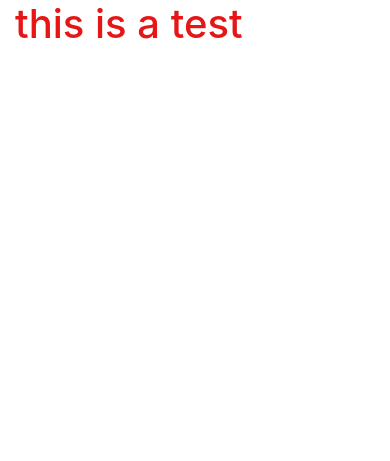
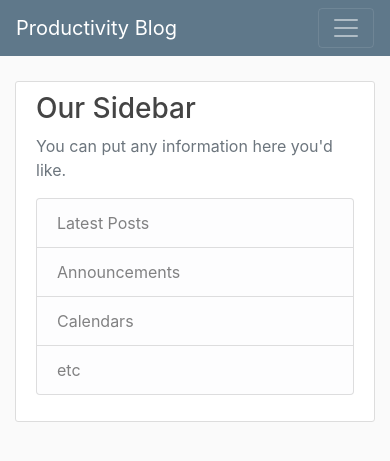
Before and after one commit to HamedPoorgholam/DjangoBlog, a Django app: page / in a window 390 px wide. Shown: the top 461 px of the page. Run offline with Django 4.2, Linux system fonts and the light colour scheme; some libraries are stand-ins or nearby versions.

Commit message:
snippets and main styling added

```diff
--- a/blog/static/blog/main.css
+++ b/blog/static/blog/main.css
@@ -1,4 +1,84 @@
-h1{
-    color: #e61616;
+body {
+  background: #fafafa;
+  color: #333333;
+  margin-top: 5rem;
+}
 
-  }
+h1, h2, h3, h4, h5, h6 {
+  color: #444444;
+}
+
+ul {
+  margin: 0;
+}
+
+.bg-steel {
+  background-color: #5f788a;
+}
+
+.site-header .navbar-nav .nav-link {
+  color: #cbd5db;
+}
+
+.site-header .navbar-nav .nav-link:hover {
+  color: #ffffff;
+}
+
+.site-header .navbar-nav .nav-link.active {
+  font-weight: 500;
+}
+
+.content-section {
+  background: #ffffff;
+  padding: 10px 20px;
+  border: 1px solid #dddddd;
+  border-radius: 3px;
+  margin-bottom: 20px;
+}
+
+.article-title {
+  color: #444444;
+}
+
+a.article-title:hover {
+  color: #428bca;
+  text-decoration: none;
+}
+
+.article-content {
+  white-space: pre-line;
+}
+
+.article-img {
+  height: 65px;
+  width: 65px;
+  margin-right: 16px;
+}
+
+.article-metadata {
+  padding-bottom: 1px;
+  margin-bottom: 4px;
+  border-bottom: 1px solid #e3e3e3
+}
+
+.article-metadata a:hover {
+  color: #333;
+  text-decoration: none;
+}
+
+.article-svg {
+  width: 25px;
+  height: 25px;
+  vertical-align: middle;
+}
+
+.account-img {
+  height: 125px;
+  width: 125px;
+  margin-right: 20px;
+  margin-bottom: 16px;
+}
+
+.account-heading {
+  font-size: 2.5rem;
+}
--- a/blog/templates/blog/base.html
+++ b/blog/templates/blog/base.html
@@ -12,10 +12,49 @@
         <title>Productivity Blog</title>
       </head>
 <body>
-    <div class="container">
-    {% block content %}{% endblock %}
-    </div>
 
+    <header class="site-header">
+        <nav class="navbar navbar-expand-md navbar-dark bg-steel fixed-top">
+          <div class="container">
+            <a class="navbar-brand mr-4" href="/">Productivity Blog</a>
+            <button class="navbar-toggler" type="button" data-toggle="collapse" data-target="#navbarToggle" aria-controls="navbarToggle" aria-expanded="false" aria-label="Toggle navigation">
+            <span class="navbar-toggler-icon"></span>
+            </button>
+            <div class="collapse navbar-collapse" id="navbarToggle">
+              <div class="navbar-nav mr-auto">
+                <a class="nav-item nav-link" href="/">Home</a>
+                <a class="nav-item nav-link" href="/about">About</a>
+              </div>
+              <!-- Navbar Right Side -->
+              <div class="navbar-nav">
+                <a class="nav-item nav-link" href="#">Login</a>
+                <a class="nav-item nav-link" href="#">Register</a>
+              </div>
+            </div>
+          </div>
+        </nav>
+    </header>
+
+    <main role="main" class="container">
+        <div class="row">
+          <div class="col-md-8">
+            {% block content %}{% endblock %}
+          </div>
+          <div class="col-md-4">
+            <div class="content-section">
+              <h3>Our Sidebar</h3>
+              <p class='text-muted'>You can put any information here you'd like.
+                <ul class="list-group">
+                  <li class="list-group-item list-group-item-light">Latest Posts</li>
+                  <li class="list-group-item list-group-item-light">Announcements</li>
+                  <li class="list-group-item list-group-item-light">Calendars</li>
+                  <li class="list-group-item list-group-item-light">etc</li>
+                </ul>
+              </p>
+            </div>
+          </div>
+        </div>
+      </main>
 
     <script src="https://code.jquery.com/jquery-3.2.1.slim.min.js" integrity="sha384-KJ3o2DKtIkvYIK3UENzmM7KCkRr/rE9/Qpg6aAZGJwFDMVNA/GpGFF93hXpG5KkN" crossorigin="anonymous"></script>
     <script src="https://cdn.jsdelivr.net/npm/popper.js@1.12.9/dist/umd/popper.min.js" integrity="sha384-ApNbgh9B+Y1QKtv3Rn7W3mgPxhU9K/ScQsAP7hUibX39j7fakFPskvXusvfa0b4Q" crossorigin="anonymous"></script>
--- a/blog/templates/blog/home.html
+++ b/blog/templates/blog/home.html
@@ -3,6 +3,6 @@
 
 {% block content %}
 
-  <h1>this is a test</h1>
+
 
 {% endblock %}
```
